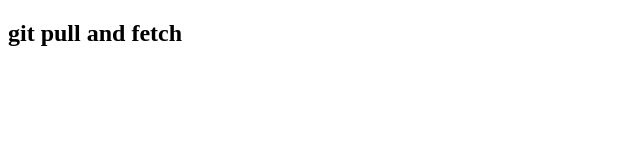
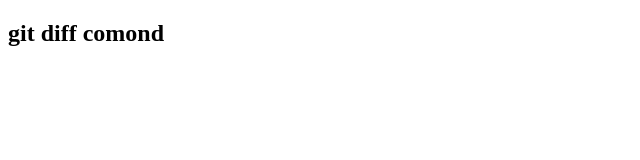
Before and after one commit to Janakinath6/pull-fetch, a plain HTML site: page index.html in a window 1280 px wide. Shown: the full height of the page, 0-640 px from the left. Drawn offline with Linux system fonts and the light colour scheme.

Commit message:
second comit

```diff
--- a/index.html
+++ b/index.html
@@ -6,7 +6,7 @@
     <title>pull & push   </title>
 </head>
 <body>
-    <h2>git pull and fetch</h2>
+    <h2>git diff comond</h2>
 
 </body>
 </html>
```
